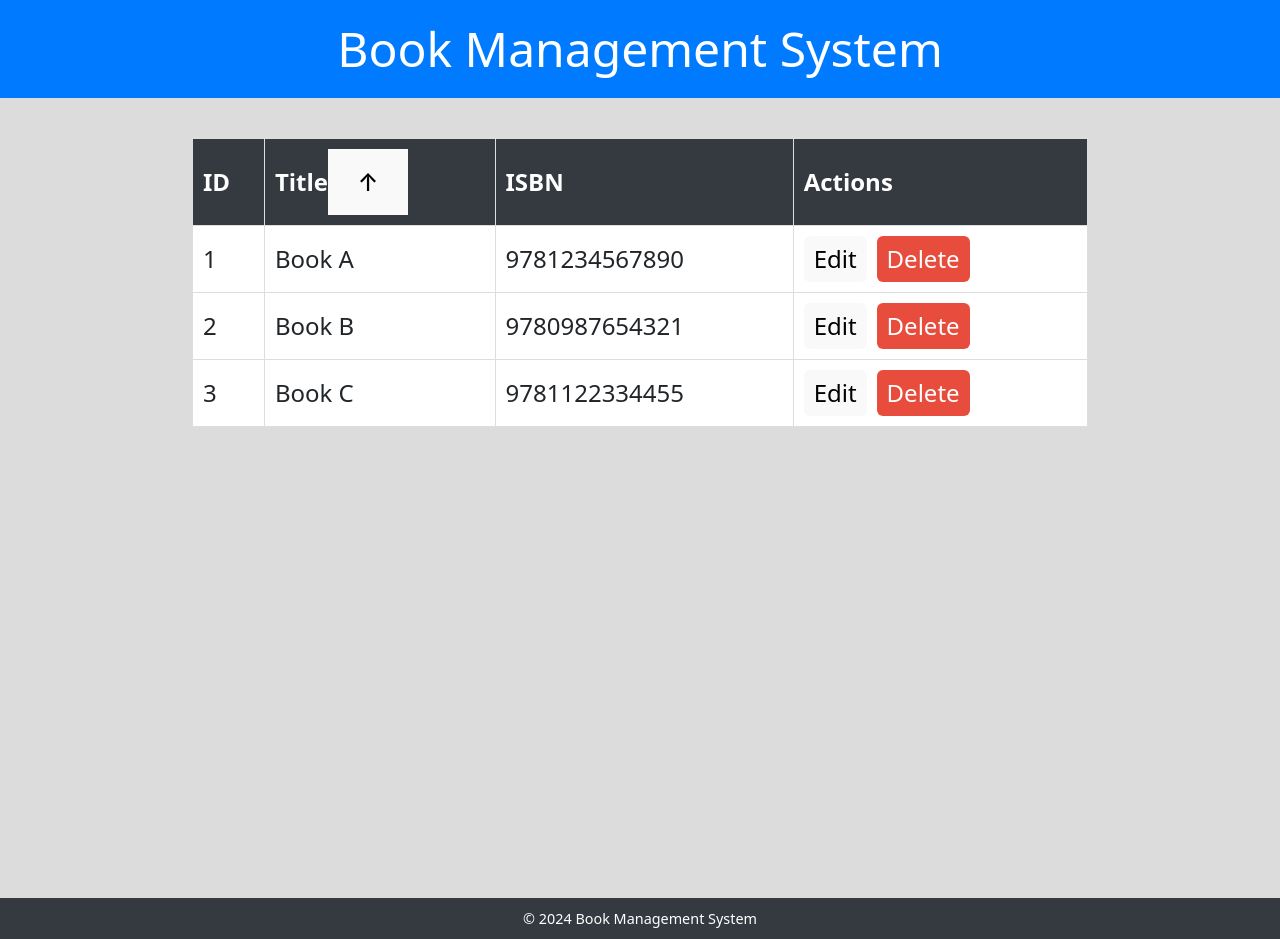
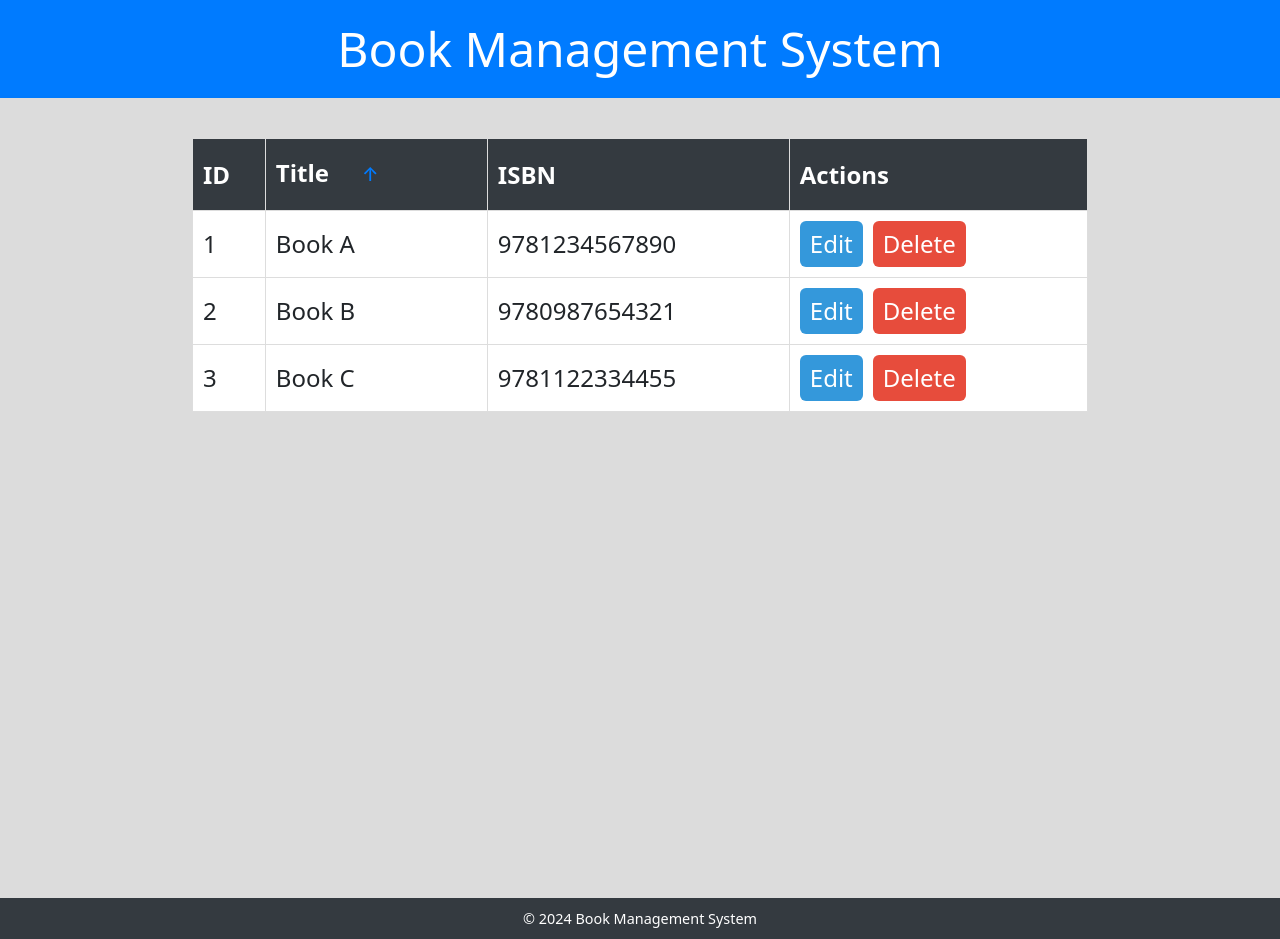
Before and after one commit to jyothis-1213/frontend, a React (Vite) app: page / in a window 1280 px wide. Built offline with nearby package versions, Linux system fonts and the light colour scheme.

Commit message:
Update App.css

```diff
--- a/src/App.css
+++ b/src/App.css
@@ -1,4 +1,4 @@
-body {
+/* body {
   margin: 0;
   font-family: Arial, sans-serif;
   background-color: #f9f9f9;
@@ -128,3 +128,109 @@ table th {
   margin: 0;
   font-size: 0.9rem;
 }
+ */
+
+body {
+  margin: 0;
+  font-family: Arial, sans-serif;
+  background-color: #f9f9f9;
+}
+
+.app-container {
+  display: flex;
+  flex-direction: column;
+  min-height: 90vh;
+  min-width: 100vw;
+  background-color: #f8f9fa;
+}
+
+.app-header {
+  background-color: #007bff;
+  color: white;
+  text-align: center;
+  padding: 20px 0;
+}
+
+.app-header h1 {
+  margin: 0;
+  font-size: 3rem;
+}
+
+.app-main {
+  display: flex;
+  flex-direction: column;
+  justify-content: flex-start;
+  align-items: center;
+  width: 100%;
+  margin: 0 auto;
+  background-color: gainsboro;
+  box-shadow: 0 4px 8px rgba(0, 0, 0, 0.1);
+  min-height: 100vh;
+}
+
+.book-list-container {
+  margin-top: 40px;
+  width: 70%;
+}
+
+table {
+  width: 100%;
+  border-collapse: collapse;
+  background-color: white;
+  font-size: 1rem;
+}
+
+table th,
+table td {
+  padding: 10px;
+  text-align: left;
+  border: 1px solid #ddd;
+  font-size: 1.5rem;
+}
+
+table th {
+  background-color: #343a40;
+  color: white;
+}
+
+.btn-sort {
+  margin-left: 10px;
+  background: none;
+  border: none;
+  color: #007bff;
+  cursor: pointer;
+  font-size: 1.2rem;
+}
+
+.btn-sort:hover {
+  color: #0056b3;
+}
+
+.btn-success {
+  background-color: #28a745;
+  border: none;
+  padding: 10px 15px;
+  font-size: 1.5rem;
+  color: white;
+  cursor: pointer;
+}
+
+.btn-success:hover {
+  background-color: #218838;
+}
+
+.btn-delete {
+  background-color: #e74c3c;
+  color: white;
+  border: none;
+  padding: 5px 10px;
+  cursor: pointer;
+}
+
+.btn-edit {
+  background-color: #3498db;
+  color: white;
+  border: none;
+  padding: 5px 10px;
+  cursor: pointer;
+}
```
